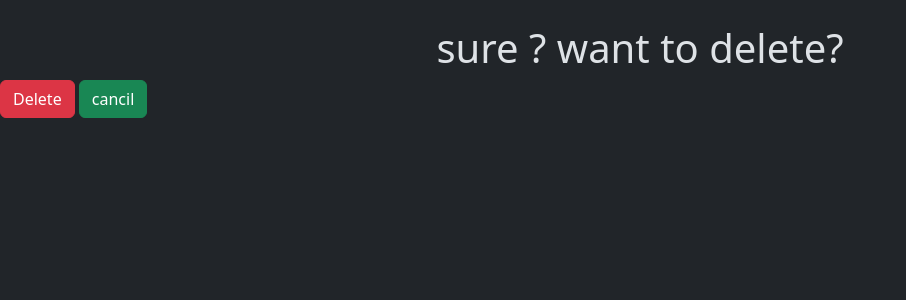
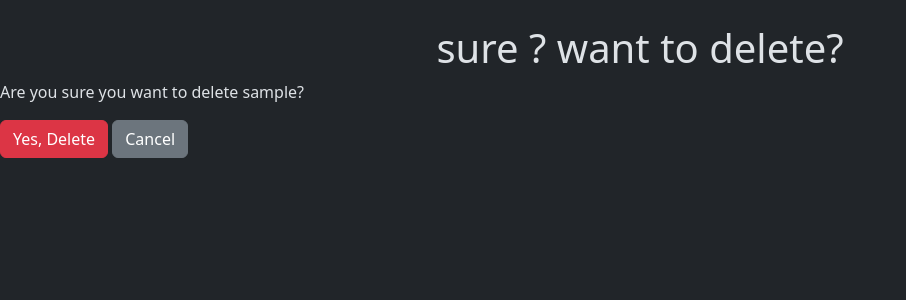
Before and after one commit to Soudip-Maity/Django_org, a Django app: page /1/delete/ in a window 1280 px wide. Shown: the part 56-356 px from the top of the page, without its empty margins (0-906 px from the left). Run offline with Django 5.2, Linux system fonts and the light colour scheme; a user stored in the database is signed in; tables that the repository leaves empty hold one stand-in row (values such as "Sample post").

Commit message:
delete user problem

```diff
--- a/organization/company/templates/link_confirm_deletion.html
+++ b/organization/company/templates/link_confirm_deletion.html
@@ -8,9 +8,11 @@
 
 {% block content %}
 <h1 class="text-center mt-4">sure ? want to delete?</h1>
-<form method="POST">
+<form method="post">
     {% csrf_token %}
-    <button class="btn btn-danger">Delete</button>
-    <a class=" btn btn-success"href="{% url 'employee' %}">cancil</a>
+    <p>Are you sure you want to delete {{ user.username }}?</p>
+
+    <button type="submit" class="btn btn-danger">Yes, Delete</button>
+    <a href="{% url 'employee' %}" class="btn btn-secondary">Cancel</a>
 </form>
 {% endblock %}
--- a/organization/company/urls.py
+++ b/organization/company/urls.py
@@ -6,7 +6,7 @@ urlpatterns = [
     path('post/create/', views.link_create,name="link_create"),
     path('<int:link_id>/edit/', views.link_edit,name="link_edit"),
     path('<int:link_id>/delete/', views.link_delete, name="link_delete"),
-    # path('<int:link_id>/delete/', views.user_delete, name="user_delete"),
+    path('<int:link_id>/delete/', views.user_delete, name="user_delete"),
     path('registration/', views.registration,name="registration"),
     path('admin_registration/', views.admin_registration,name="admin_registration"),
 
--- a/organization/company/views.py
+++ b/organization/company/views.py
@@ -78,15 +78,23 @@ def link_delete(request,link_id):
      return HttpResponseForbidden("You are not allowed to delete this post.")
 
 #############............DELETE user....................
-# @login_required
-# def user_delete(request,link_id):
+@login_required
+def user_delete(request, link_id):
+    user_to_delete = get_object_or_404(User, pk=link_id)
 
-#   user_del_auth= get_object_or_404(User, pk=link_id, user=request.user)
+    # ✅ Only superuser OR user himself can delete
+    if not (request.user.is_superuser or request.user == user_to_delete):
+        return redirect('employee')
 
-#   if request.method=='POST':
-#      user_del_auth.delete()
-#      return redirect('employee')
-#   return render(request, 'link_confirm_deletion.html' ,{'User': User})
+    if request.method == 'POST':
+        user_to_delete.delete()
+        return redirect('employee')
+
+    return render(
+        request,
+        'link_confirm_deletion.html',
+        {'user': user_to_delete}
+    )
 
 #..........registration.......
 def registration(request):
```
Also changed, not shown: organization/company/templates/employee.html (+13 -3 lines), organization/company/templates/post_page.html (+8 -5 lines).
